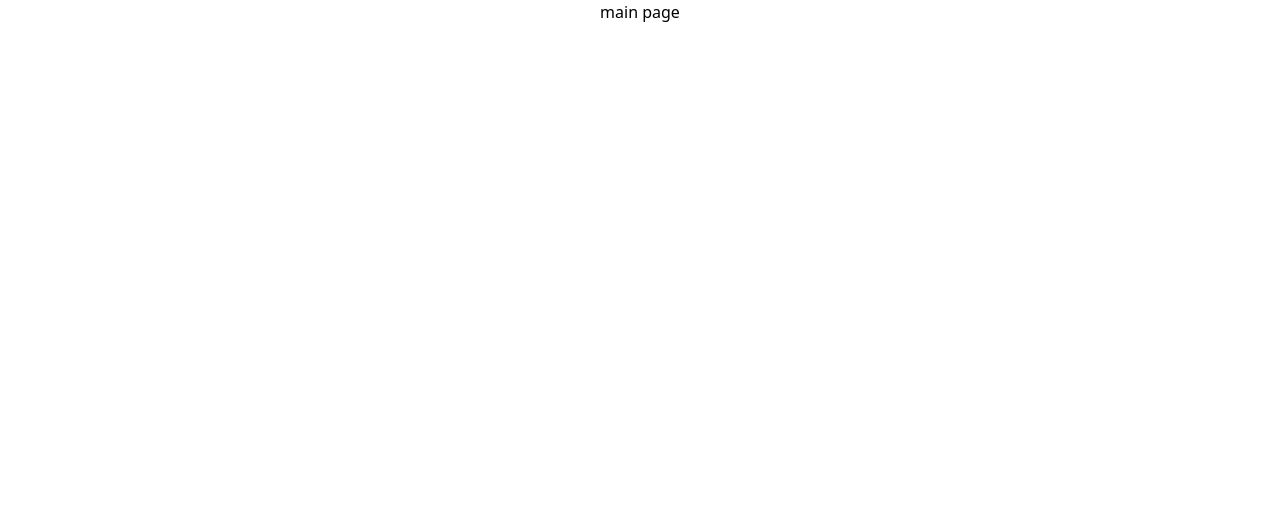
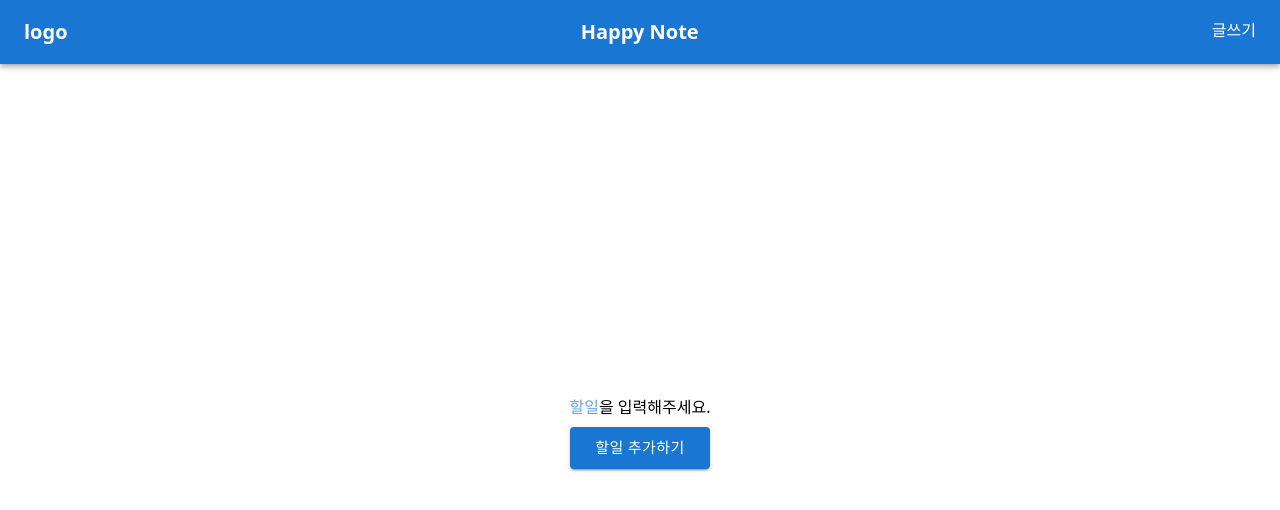
Before and after one commit to TaeJinAn/happy_note, a React (Create React App) app: page /#/main in a window 1280 px wide. Shown: the top 510 px of the page. Built offline with nearby package versions, Linux system fonts and the light colour scheme.

Commit message:
기본 Css 세팅과 Mainpage의 구성 시작 할일이 비어있을 때 할일 추가 버튼 표시

```diff
--- a/src/App.js
+++ b/src/App.js
@@ -1,14 +1,18 @@
 import { Navigate, Route, Routes } from "react-router-dom";
-import MainPage from "./page/MainPage";
-import WritePage from "./page/WritePage";
+import MainPage from "./pages/MainPage";
+import WritePage from "./pages/WritePage";
+import Header from "./components/Header";
 
 function App() {
   return (
-    <Routes>
-      <Route path="/main" element={<MainPage/>}/>
-      <Route path="/write" element={<WritePage/>}/>
-      <Route path="/*" element={<Navigate to="/main"/>}/>
-    </Routes>
+    <>
+      <Header />
+      <Routes>
+        <Route path="/main" element={<MainPage />} />
+        <Route path="/write" element={<WritePage />} />
+        <Route path="/*" element={<Navigate to="/main" />} />
+      </Routes>
+    </>
   );
 }
 
--- /dev/null
+++ b/src/components/Header.js
@@ -0,0 +1,30 @@
+import { AppBar, Toolbar } from "@mui/material";
+import { NavLink, useLocation } from "react-router-dom";
+
+export default function Header() {
+  const location = useLocation();
+  return (
+    <>
+      <div>
+        <AppBar position="static">
+          <Toolbar>
+            <ul className="flex flex-1 justify-between">
+              <li className="text-xl font-bold">logo</li>
+              <li>
+                <span className="text-xl font-bold">Happy Note</span>
+              </li>
+              <li>
+                {location.pathname == "/main" && (
+                  <NavLink to="/write">글쓰기</NavLink>
+                )}
+                {location.pathname == "/write" && (
+                  <NavLink to="/main">이전</NavLink>
+                )}
+              </li>
+            </ul>
+          </Toolbar>
+        </AppBar>
+      </div>
+    </>
+  );
+}
--- /dev/null
+++ b/src/components/TodosEmpty.js
@@ -0,0 +1,27 @@
+import { Button } from "@mui/material";
+import { NavLink } from "react-router-dom";
+
+export default function TodosEmpty() {
+  return (
+      <>
+        <div className="flex-1 flex justify-center items-center">
+          <div className="flex flex-col gap-2">
+            <span>
+              <span className="text-blue-400">
+                할일
+              </span>
+              을 입력해주세요.
+            </span>
+            <Button
+              size="large"
+              variant="contained"
+              component={NavLink}
+              to="/write"
+            >
+              할일 추가하기
+            </Button>
+          </div>
+        </div>
+      </>
+  );
+}
--- a/src/index.css
+++ b/src/index.css
@@ -1,3 +1,25 @@
 @tailwind base;
 @tailwind components;
 @tailwind utilities;
+
+html,
+body,
+#root {
+  height: 100%;
+  margin: 0;
+}
+
+#root {
+  display: flex;
+  flex-direction: column;
+}
+
+::-webkit-scrollbar-thumb {
+  background-color: rgba(45, 45, 45, 0.3);
+  border-radius: 0;
+}
+
+::-webkit-scrollbar {
+  width: 10px;
+  height: 10px;
+}
--- a/src/page/MainPage.js
+++ /dev/null
@@ -1,6 +0,0 @@
-function MainPage() {
-  return <>
-    <div className="text-center">main page</div>
-  </>;
-}
-export default MainPage;
--- /dev/null
+++ b/src/pages/MainPage.js
@@ -0,0 +1,21 @@
+import TodosEmpty from "../components/TodosEmpty";
+
+function MainPage() {
+  const todosEmpty = true;
+
+  if (todosEmpty) {
+    return <TodosEmpty />;
+  }
+
+  return (
+    <>
+      <div className="flex-1 flex justify-center items-center">
+        <div>
+          <span>메인 페이지</span>
+        </div>
+      </div>
+    </>
+  );
+}
+
+export default MainPage;
```
Also changed, not shown: src/pages/WritePage.js (renamed from src/page/WritePage.js).
